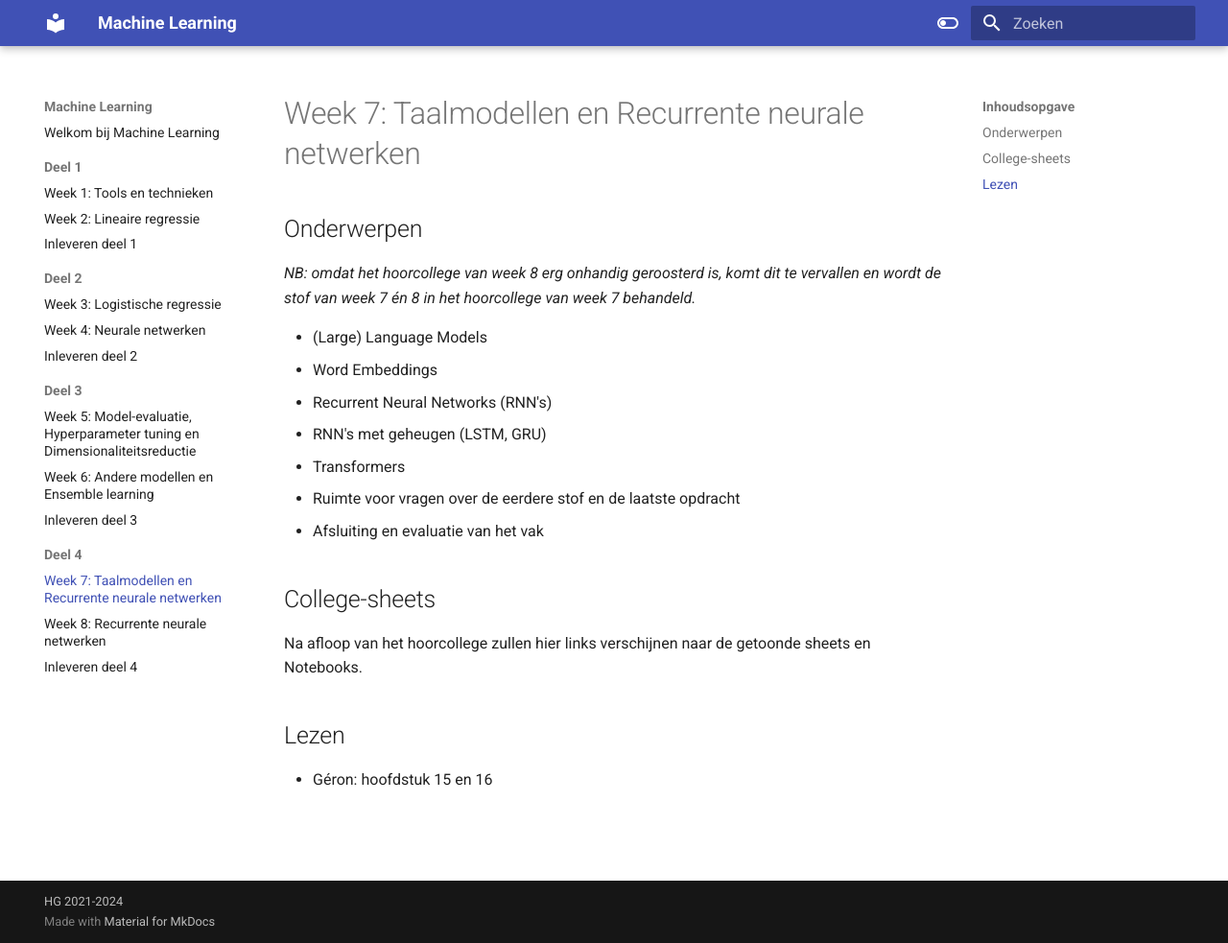
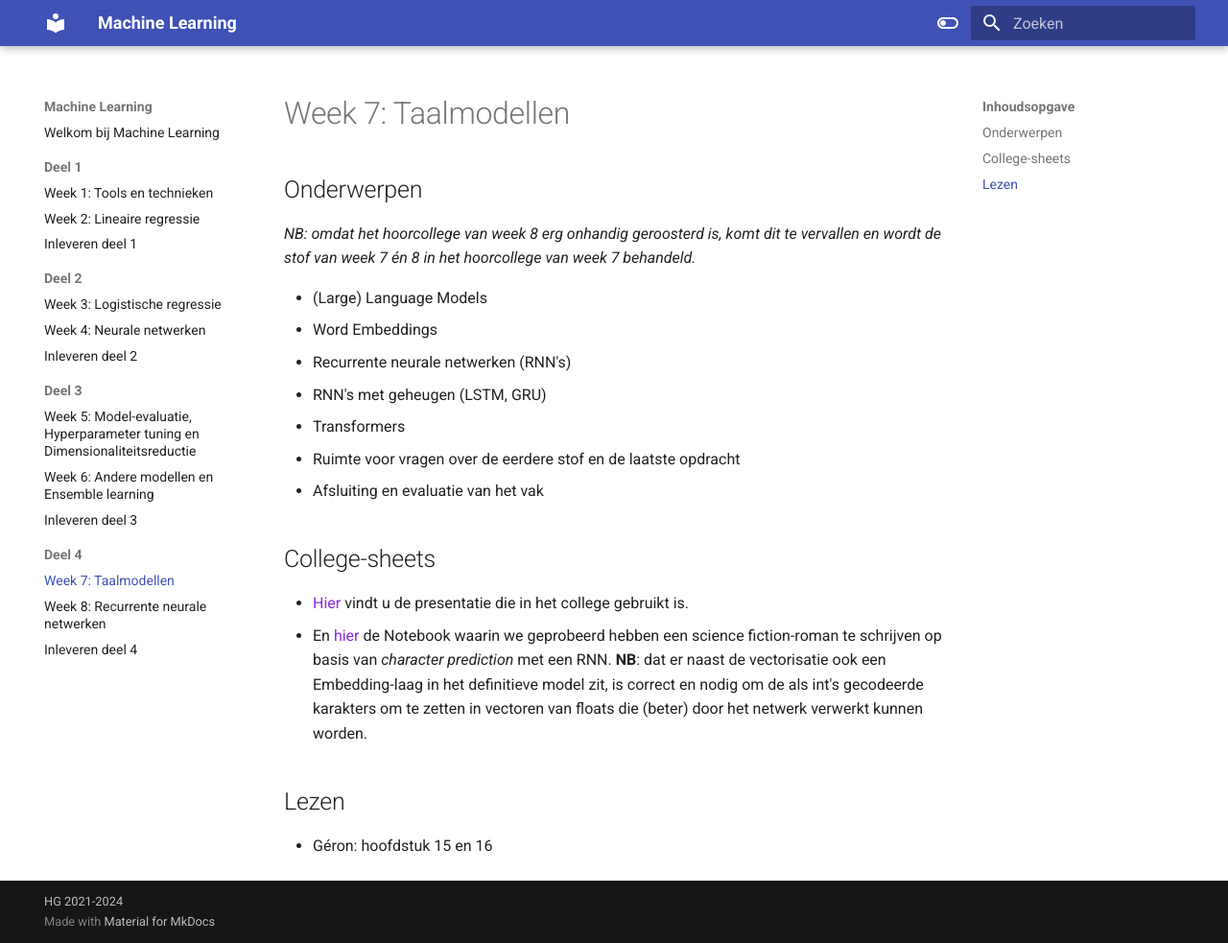
Before and after one commit to hanze-hbo-ict/Machine-Learning, an MkDocs documentation site: the page built from docs/deel4/week7.md, in a window 1280 px wide and 983 px high. Shown: the whole window at 96% size. Built offline with MkDocs 1.6.1 and Material for MkDocs 9.7.7, drawn with Linux system fonts in a browser that asks for light colours.

Commit message:
After Lecture 7

```diff
--- a/docs/deel4/week7.md
+++ b/docs/deel4/week7.md
@@ -1,4 +1,4 @@
-# Week 7: Taalmodellen en Recurrente neurale netwerken
+# Week 7: Taalmodellen
 
 ## Onderwerpen
 
@@ -6,7 +6,7 @@ _NB: omdat het hoorcollege van week 8 erg onhandig geroosterd is, komt dit te ve
 
 * (Large) Language Models
 * Word Embeddings
-* Recurrent Neural Networks (RNN's)
+* Recurrente neurale netwerken (RNN's)
 * RNN's met geheugen (LSTM, GRU)
 * Transformers
 * Ruimte voor vragen over de eerdere stof en de laatste opdracht
@@ -14,7 +14,8 @@ _NB: omdat het hoorcollege van week 8 erg onhandig geroosterd is, komt dit te ve
 
 ## College-sheets
 
-Na afloop van het hoorcollege zullen hier links verschijnen naar de getoonde sheets en Notebooks.
+* [Hier](../lectures/wk7/7_8.taalmodellen.pptx) vindt u de presentatie die in het college gebruikt is.
+* En [hier](../lectures/wk7/livecoding/Text%20Generation%20with%20RNN.ipynb) de Notebook waarin we geprobeerd hebben een science fiction-roman te schrijven op basis van _character prediction_ met een RNN. **NB**: dat er naast de vectorisatie ook een Embedding-laag in het definitieve model zit, is correct en nodig om de als int's gecodeerde karakters om te zetten in vectoren van floats die (beter) door het netwerk verwerkt kunnen worden.
 
 ## Lezen
 
```
Also changed, not shown: docs/index.md (+1 -1 lines).
